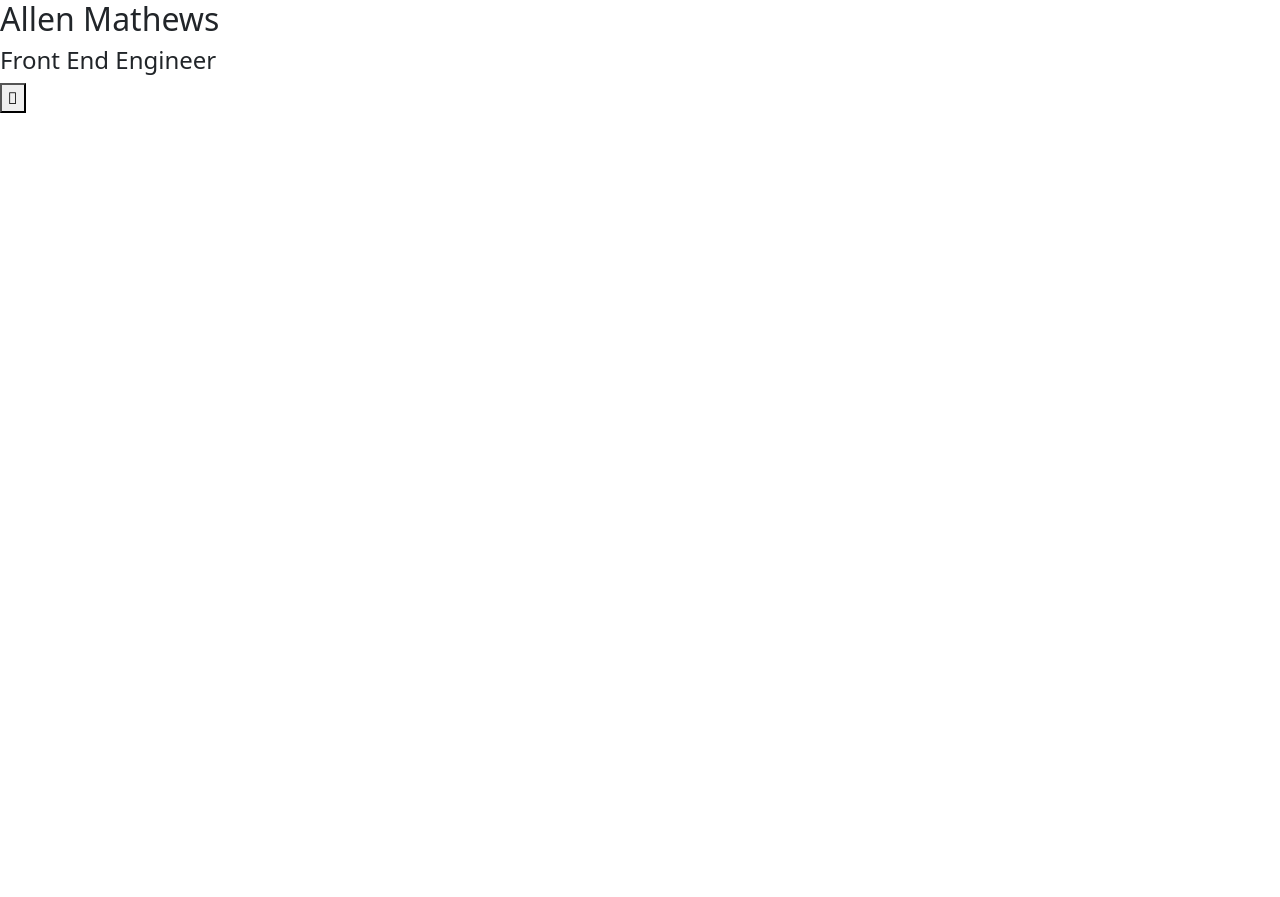
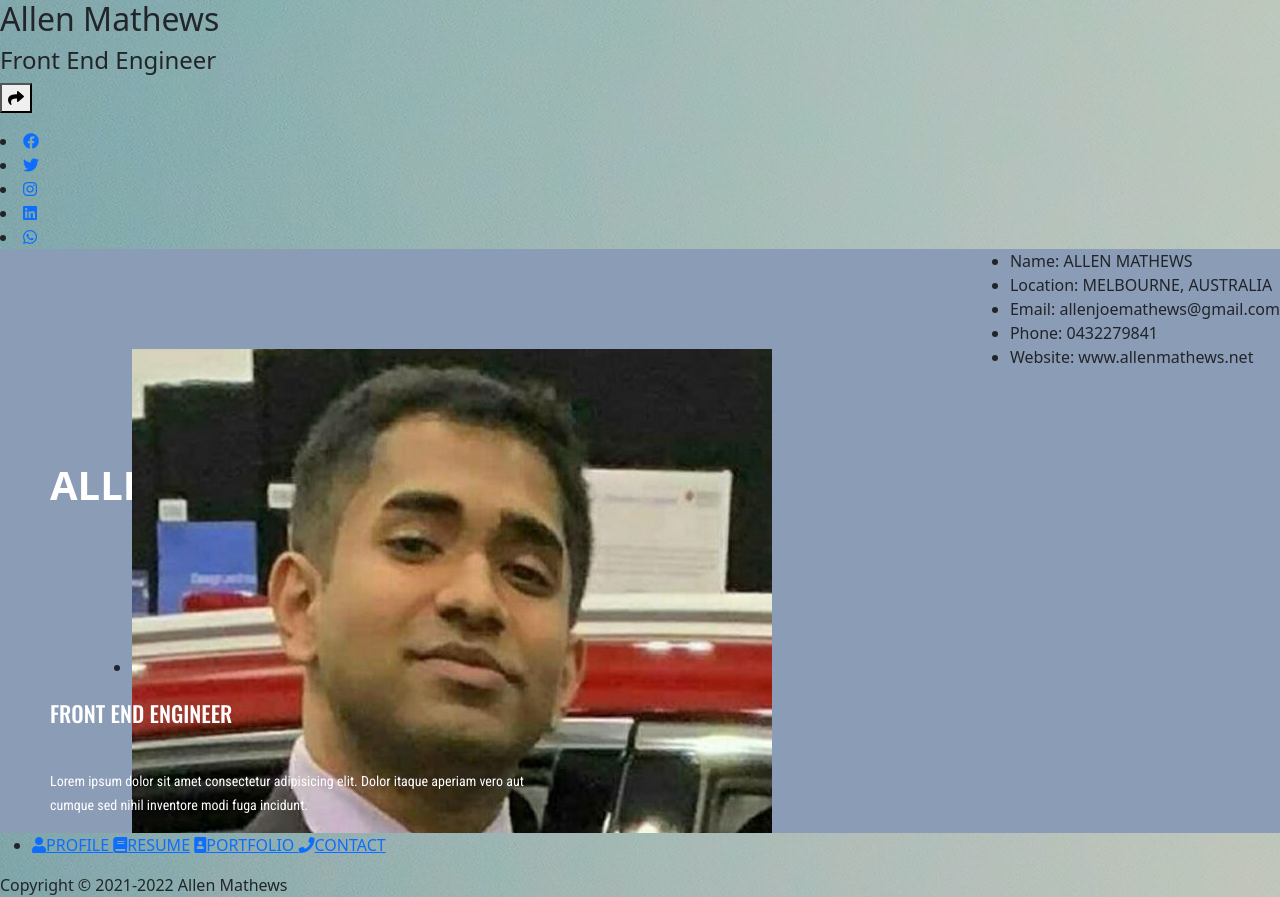
Before and after one commit to allenmathews/Portfolio-1, a plain HTML site: page index.html in a window 1280 px wide. Before the commit the page ends 800 px from the top, so only its background shows below. Drawn offline with nearby package versions, Linux system fonts and the light colour scheme.

Commit message:
second commit

```diff
--- a/index.html
+++ b/index.html
@@ -11,7 +11,7 @@
 
     <link href="https://fonts.googleapis.com/css2?family=Roboto+Condensed&display=swap" rel="stylesheet">
 
-    <link rel="stylesheet" href="https://cdn.jsdelivr.net/npm/@fortawesome/fontawesome-free@5.15.4/css/fontawesome.min.css">
+    <link rel="stylesheet" href="https://pro.fontawesome.com/releases/v5.10.0/css/all.css" integrity="sha384-AYmEC3Yw5cVb3ZcuHtOA93w35dYTsvhLPVnYs9eStHfGJvOvKxVfELGroGkvsg+p" crossorigin="anonymous" />
 
     <link rel="stylesheet" href="https://cdn.jsdelivr.net/npm/bootstrap@5.1.3/dist/css/bootstrap.min.css">
 
@@ -19,9 +19,6 @@
 </head>
 
 <body>
-
-
-
     <section id="container">
         <header>
             <div id="logo">
@@ -30,12 +27,80 @@
             </div>
 
             <div class="social-icons-container">
-                <span class="socials-text"></span>
+                <span class="socials-text">
                 <button class="pulse-button">
-                    <i class="fa fa-share"></i>
+                    <i class="fas fa-share"></i>
                 </button>
+            </span>
+                <ul class="socialicons"></ul>
+
+                <li><a href=""><i class="fab fa-facebook"></i></a></li>
+                <li> <a href=""><i class="fab fa-twitter"></i></a></li>
+                <li><a href=""><i class="fab fa-instagram"></i></a></li>
+                <li> <a href=""><i class="fab fa-linkedin"></i></a></li>
+                <li><a href=""><i class="fab fa-whatsapp"></i></a></li>
+
+                </li>
             </div>
         </header>
+
+        <section id="content">
+            <div id="profile">
+                <div class="about">
+                    <div class="photo-inner">
+                        <ul>
+                            <li> <img src="img/profilepic.jpg" alt="profilepic"> </li>
+                            <!-- <li> <img src="img/profilepicbw.jpeg" alt="profilepicbw"> </li> -->
+                        </ul>
+                    </div>
+                    <h1>ALLEN MATHEWS</h1>
+                    <h3>FRONT END ENGINEER</h3>
+                    <br>
+                    <p>
+                        Lorem ipsum dolor sit amet consectetur adipisicing elit. Dolor itaque aperiam vero aut cumque sed nihil inventore modi fuga incidunt.
+                    </p>
+                </div>
+
+                <ul class="personal-info">
+                    <li><label>Name: </label><span> ALLEN MATHEWS</span></li>
+                    <li><label>Location: </label><span> MELBOURNE, AUSTRALIA</span></li>
+                    <li><label>Email: </label><span class="word-wrap"> allenjoemathews@gmail.com</span></li>
+                    <li><label>Phone: </label><span> 0432279841</span></li>
+                    <li><label>Website: </label><span class="word-wrap"> www.allenmathews.net</span></li>
+                </ul>
+
+
+            </div>
+
+            <nav class="menu">
+                <ul class="tabs">
+                    <li>
+                        <a href="" class="tab-profile">
+                            <i><i class = "fa fa-user"></i></i>PROFILE
+                        </a>
+
+                        <a href="">
+                            <i><i class="fas fa-book"></i></i>RESUME</a>
+                        </a>
+
+                        <a href="">
+                            <i><i class = "fa fa-portrait"></i></i>PORTFOLIO
+                        </a>
+
+                        <a href="">
+                            <i><i class = "fa fa-phone"></i></i>CONTACT
+                        </a>
+
+                    </li>
+                </ul>
+            </nav>
+        </section>
+        <footer>
+            <div class="copyright"> Copyright &copy; 2021-2022 Allen Mathews </div>
+
+        </footer>
+
+
     </section>
 
     <script src="https://code.jquery.com/jquery-3.6.0.js"></script>
--- a/style.css
+++ b/style.css
@@ -0,0 +1,55 @@
+body {
+    background-image: url(./img/background2.jpg);
+}
+
+#profile {
+    background: #8b9cb6;
+    background-image: url(./img/);
+    background-position: center bottom;
+    background-repeat: repeat-x;
+    overflow: hidden;
+}
+
+.about {
+    float: left;
+    margin-top: 50px;
+    width: 490px;
+    margin-left: 50px;
+}
+
+.about .photo-inner {
+    width: 400px;
+    height: 400px;
+    padding: 50px 30px 200px 50px;
+    float: center
+}
+
+.about h1 {
+    font-weight: 900;
+    color: white;
+    line-height: 35px;
+    margin-top: -232px;
+    margin-left: 0px;
+    float: inline-start;
+}
+
+.about h3 {
+    margin-top: 5px;
+    font-size: 22px;
+    color: white;
+    line-height: 18px;
+    font-family: 'Oswald', sans-serif;
+}
+
+.personal-info {
+    float: right
+}
+
+.about p {
+    font-size: 14px;
+    margin-top: 15px;
+    color: white;
+    font-weight: 400;
+    line-height: 24px;
+    font-family: 'Roboto Condensed', sans-serif;
+}
```
Also changed, not shown: img/background2.jpg (added), img/profilepic.jpg (added), img/profilepicbw.jpeg (added), package-lock.json (added).
